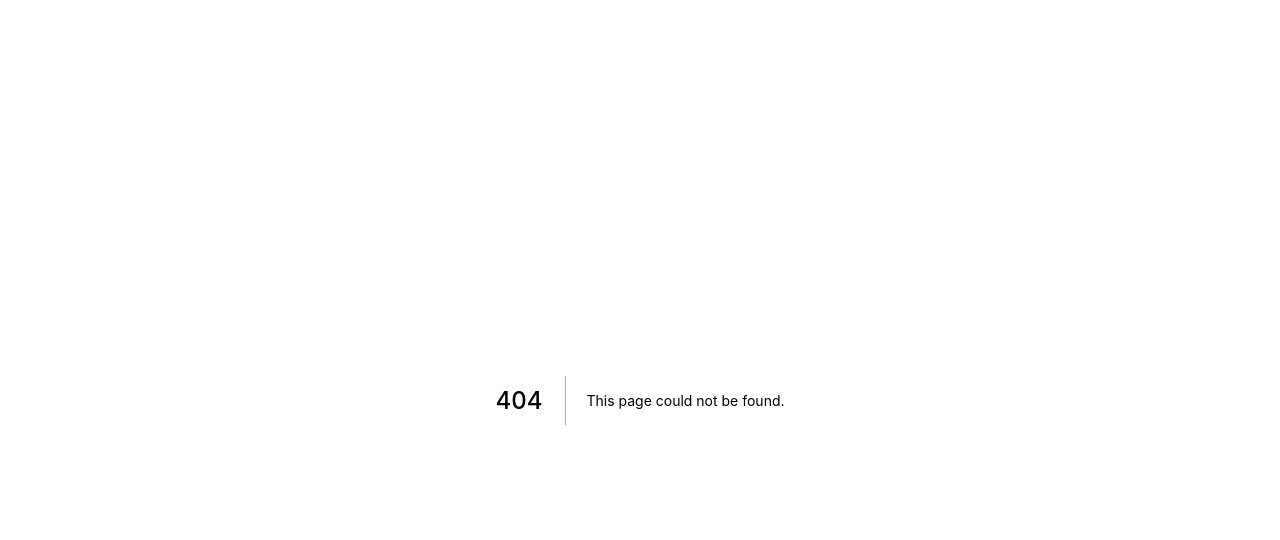
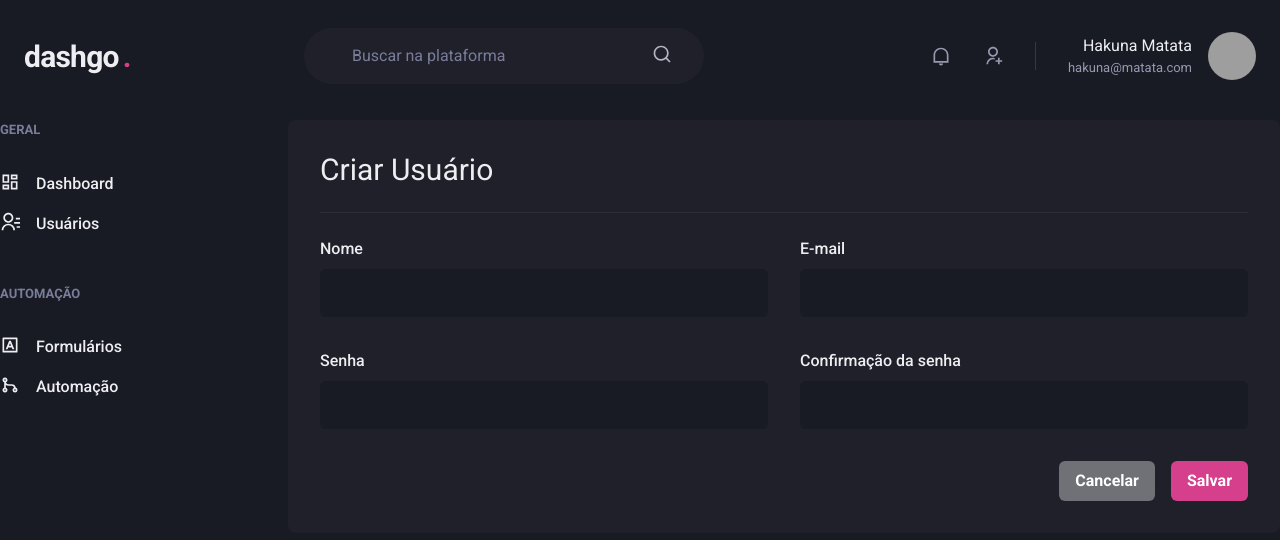
Before and after one commit to wwchacalww/rocket_dashboard, a Next.js app: page /users/create in a window 1280 px wide. Before the commit this address had no page. Shown: the top 540 px of the page. Built offline with nearby package versions, Linux system fonts and the light colour scheme; grey boxes are pictures that could not be loaded.

Commit message:
Formulário de criação de usuário pronto

```diff
--- /dev/null
+++ b/src/pages/users/create.tsx
@@ -0,0 +1,51 @@
+import {
+  Box,
+  Button,
+  Divider,
+  Flex,
+  Heading,
+  HStack,
+  SimpleGrid,
+  VStack,
+} from "@chakra-ui/react";
+import { Input } from "../../components/Form/Input";
+import { Header } from "../../components/Header";
+import Sidebar from "../../components/Sidebar";
+
+export default function CreateUser() {
+  return (
+    <Box>
+      <Header />
+      <Flex w="100%" maxW="1480px" mx="auto" my="6">
+        <Sidebar />
+        <Box flex="1" bg="gray.800" p="8" borderRadius="8">
+          <Heading size="lg" fontWeight="normal">
+            Criar Usuário
+          </Heading>
+          <Divider my="6" borderColor="gray.700" />
+
+          <VStack spacing={8}>
+            <SimpleGrid minChildWidth="240px" spacing="8" w="100%">
+              <Input name="name" label="Nome" />
+              <Input name="email" type="email" label="E-mail" />
+            </SimpleGrid>
+            <SimpleGrid minChildWidth="240px" spacing="8" w="100%">
+              <Input name="password" type="password" label="Senha" />
+              <Input
+                name="password_confirmation"
+                type="password"
+                label="Confirmação da senha"
+              />
+            </SimpleGrid>
+          </VStack>
+          <Flex mt="8" justify="flex-end">
+            <HStack spacing="4">
+              <Button colorScheme="whiteAlpha">Cancelar</Button>
+              <Button colorScheme="pink">Salvar</Button>
+            </HStack>
+          </Flex>
+        </Box>
+      </Flex>
+    </Box>
+  );
+}
```
